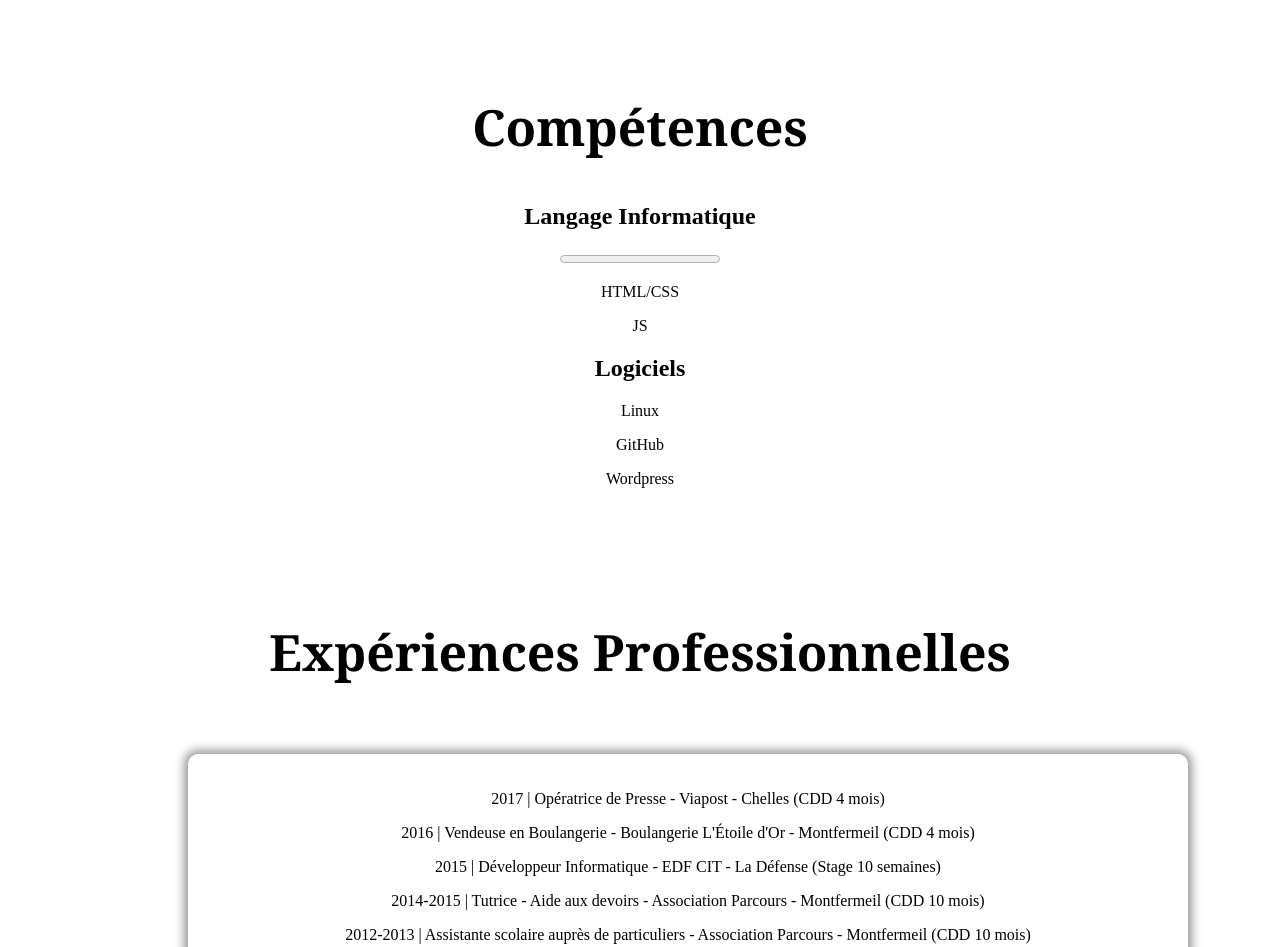
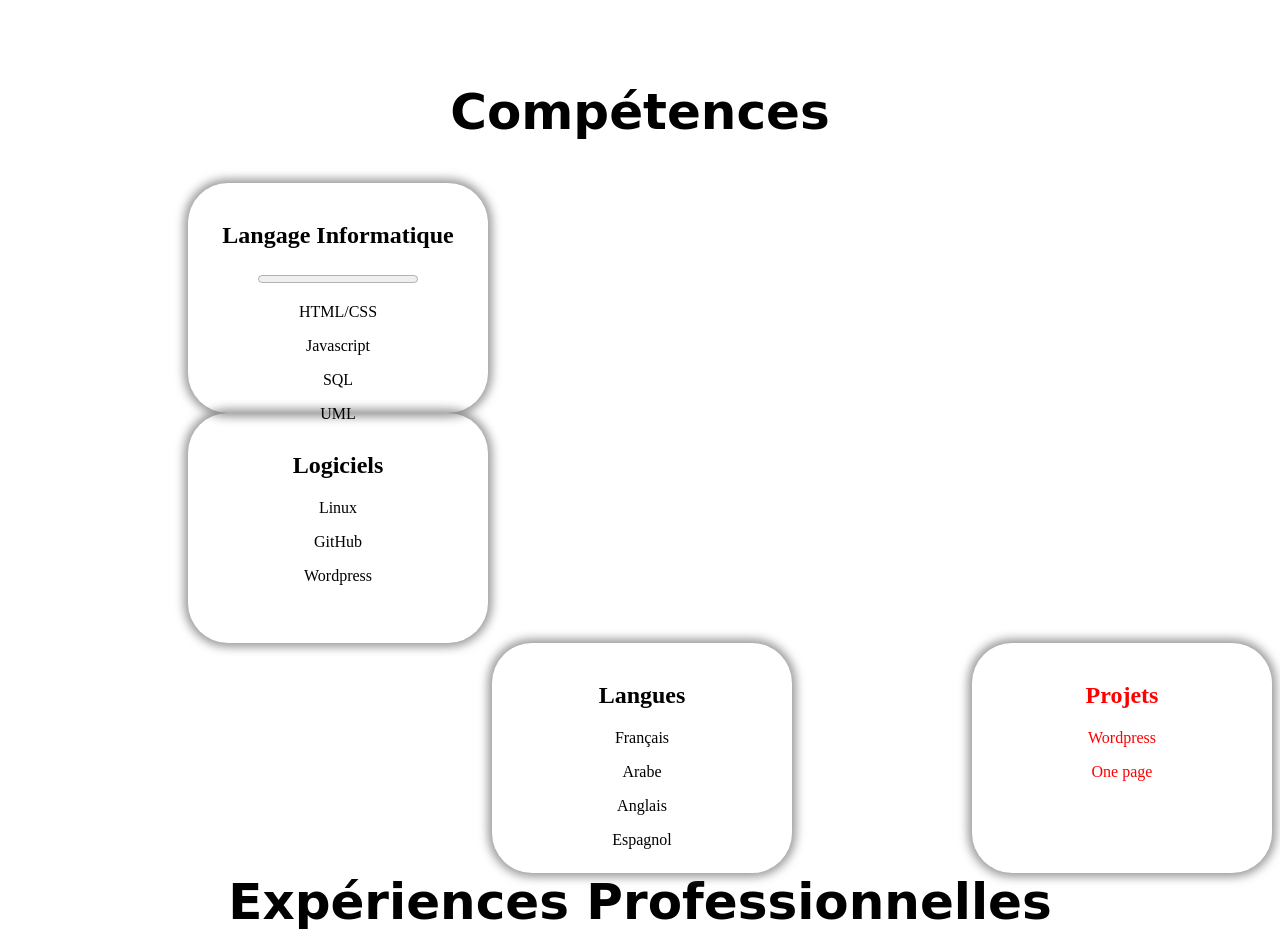
Before and after one commit to kehlif/CV, a plain HTML site: page index.html in a window 1280 px wide. Shown: the part 1305-2252 px from the top of the page. Drawn offline with Linux system fonts and the light colour scheme; a web font is replaced by a local one.

Commit message:
mise en place de boite + insertion photo

```diff
--- a/CSS/style.css
+++ b/CSS/style.css
@@ -1,6 +1,17 @@
 html{
   margin:auto;
 }
+
+img{
+    width:300px;
+    height:250px;
+    float: left;
+    margin-left: 20px;
+    padding-top: 20px;
+    border-radius: 50%;
+}
+
+
 .intro {
   /*background-image:url('../image/fond.jpeg');
   background-repeat: round;
@@ -25,9 +36,16 @@ h1{
   text-align:center;
   font-size: 50px;
   font-family: Georgia;
+  margin-right: 50px;
+  margin-left: 50px;
+  font-family: 'Petit Formal Script', cursive;
+}
+
+strong{
+  text-align: center;
+  font-family: 'Roboto', sans-serif;
 
 }
-
 
 ul{
   display: table;
@@ -47,6 +65,7 @@ ul li{
 
 .compétences{
   text-align: center;
+  position:relative;
 }
 
 .experience{
@@ -91,6 +110,12 @@ ul li{
   margin-left: 180px;
   text-align:center;
   padding-top: 20px;
+}
+
+div:nth-child(3n+1)
+{
+  color:red;
+  z-index:1;
 }
 
 
@@ -150,3 +175,63 @@ background: -webkit-gradient(linear, 0% 0%, 0% 100%, from(#099), to(#006A6B));
 background: -moz-linear-gradient(top, #099, #006A6B);
 }
 */
+.sous-langage{
+  border-radius: 40px;
+  /*-moz-border-radius: 10px;*/
+  box-shadow: 0px 0px 10px 4px rgba(119, 119, 119, 0.75);
+  width:300px;
+  height:200px;
+  margin-left: 180px;
+  text-align:center;
+  padding-top: 20px;
+  padding-bottom: 10px;
+}
+
+.sous-logiciel{
+  border-radius: 40px;
+  /*-moz-border-radius: 10px;*/
+  box-shadow: 0px 0px 10px 4px rgba(119, 119, 119, 0.75);
+  width:300px;
+  height:200px;
+  margin-left: 180px;
+  text-align:center;
+  padding-top: 20px;
+  padding-bottom: 10px;
+  float:bottom;
+
+}
+
+.sous-projets{
+  border-radius: 40px;
+  /*-moz-border-radius: 10px;*/
+  box-shadow: 0px 0px 10px 4px rgba(119, 119, 119, 0.75);
+  width:300px;
+  height:200px;
+  margin-left: 180px;
+  text-align:center;
+  padding-top: 20px;
+  padding-bottom: 10px;
+  float: right;
+
+}
+
+.sous-langues{
+  border-radius: 40px;
+  /*-moz-border-radius: 10px;*/
+  box-shadow: 0px 0px 10px 4px rgba(119, 119, 119, 0.75);
+  width:300px;
+  height:200px;
+  margin-left: 180px;
+  text-align:center;
+  padding-top: 20px;
+  padding-bottom: 10px;
+  float:right;
+}
+/*
+div {
+  display:inline-block;
+}
+
+.sous-langues,.sous-logiciel{
+    display:inline-block;
+}
--- a/index.html
+++ b/index.html
@@ -5,10 +5,11 @@
   <meta charset="utf-8">
   <link rel="stylesheet" href="CSS/style.css" media="screen">
   <link rel="stylesheet" href="https://cdnjs.cloudflare.com/ajax/libs/font-awesome/4.7.0/css/font-awesome.min.css">
-
+  <link href="https://fonts.googleapis.com/css?family=Petit+Formal+Script" rel="stylesheet">
 </head>
 <body>
   <section class="intro">
+    <img src="image/file.jpeg" alt="ma-photo" />
     <h1><strong>Fatima KEHLI</strong></h1><br>
     <h1>Intégratrice web Junior</h1><br>
     <nav>
@@ -32,20 +33,41 @@
   </section>
   <section class="compétences">
     <h1 id="competence1">Compétences</h1>
-    <section class="sous-compétences">
+    <div class="sous-langage">
       <h2>Langage Informatique</h2>
       <progress value="50%" max="200">50%</progress>
-      <section class="sous-langage">
+        <article>
       <p>HTML/CSS</p>
-      <p>JS</p>
+      <p>Javascript</p>
+      <p>SQL</p>
+      <p>UML</p>
+    </article>
+  </div>
+      <div class="sous-logiciel">
+      <article>
       <h2>Logiciels</h2>
-    </section>
-      <section class="sous-logiciel"
       <p>Linux</p>
       <p>GitHub</p>
       <p>Wordpress</p>
-    </section>
-    </section>
+    </article>
+  </div>
+    <div class="sous-projets">
+      <article>
+      <h2>Projets</h2>
+      <p>Wordpress</p>
+      <p>One page</p>
+    </article>
+  </div>
+    <div class="sous-langues">
+      <article>
+      <h2>Langues</h2>
+      <p>Français</p>
+      <p>Arabe</p>
+      <p>Anglais</p>
+      <p>Espagnol</p>
+    </article>
+  </div>
+  </section>
     <section class="experience">
       <h1 id="experience1">Expériences Professionnelles </h1><br>
       <section class="sous-experience">
```
Also changed, not shown: image/file.jpeg (added).
